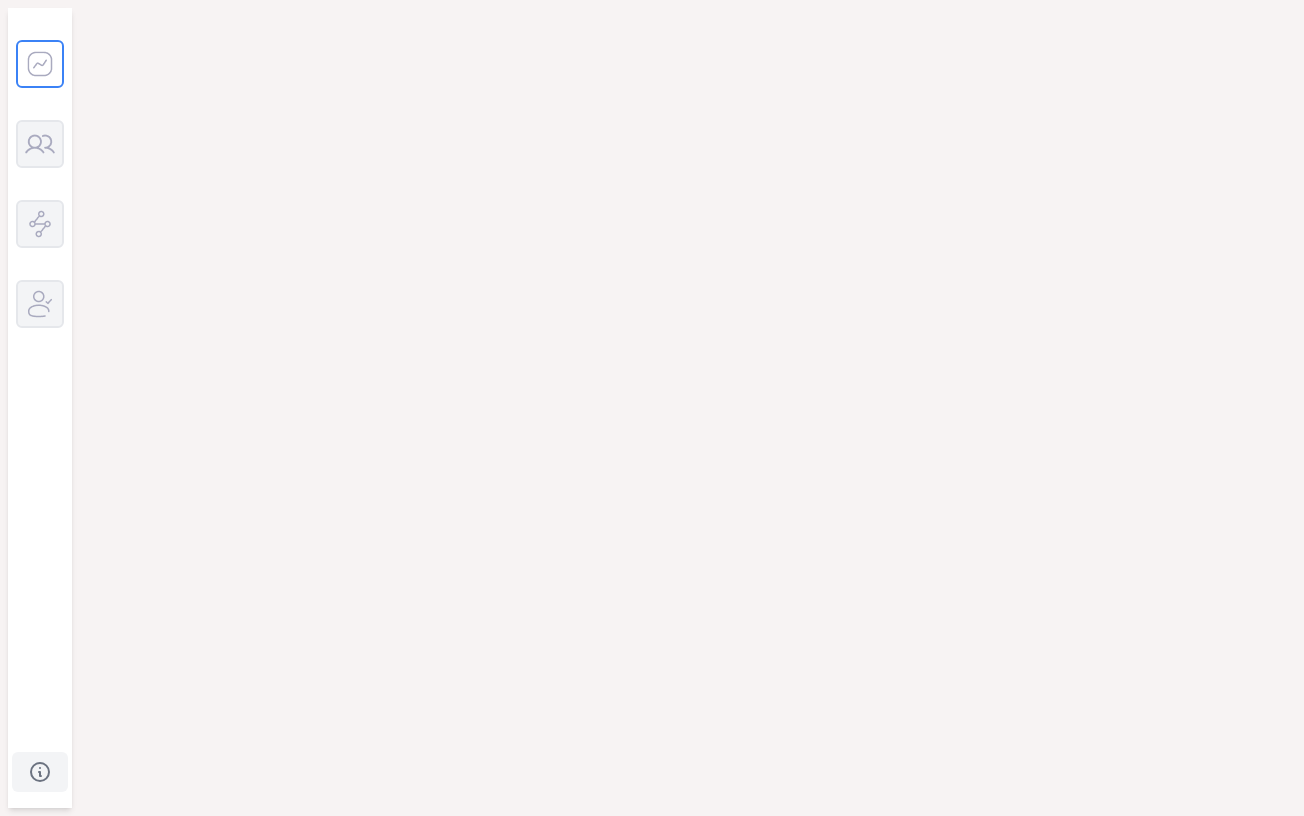
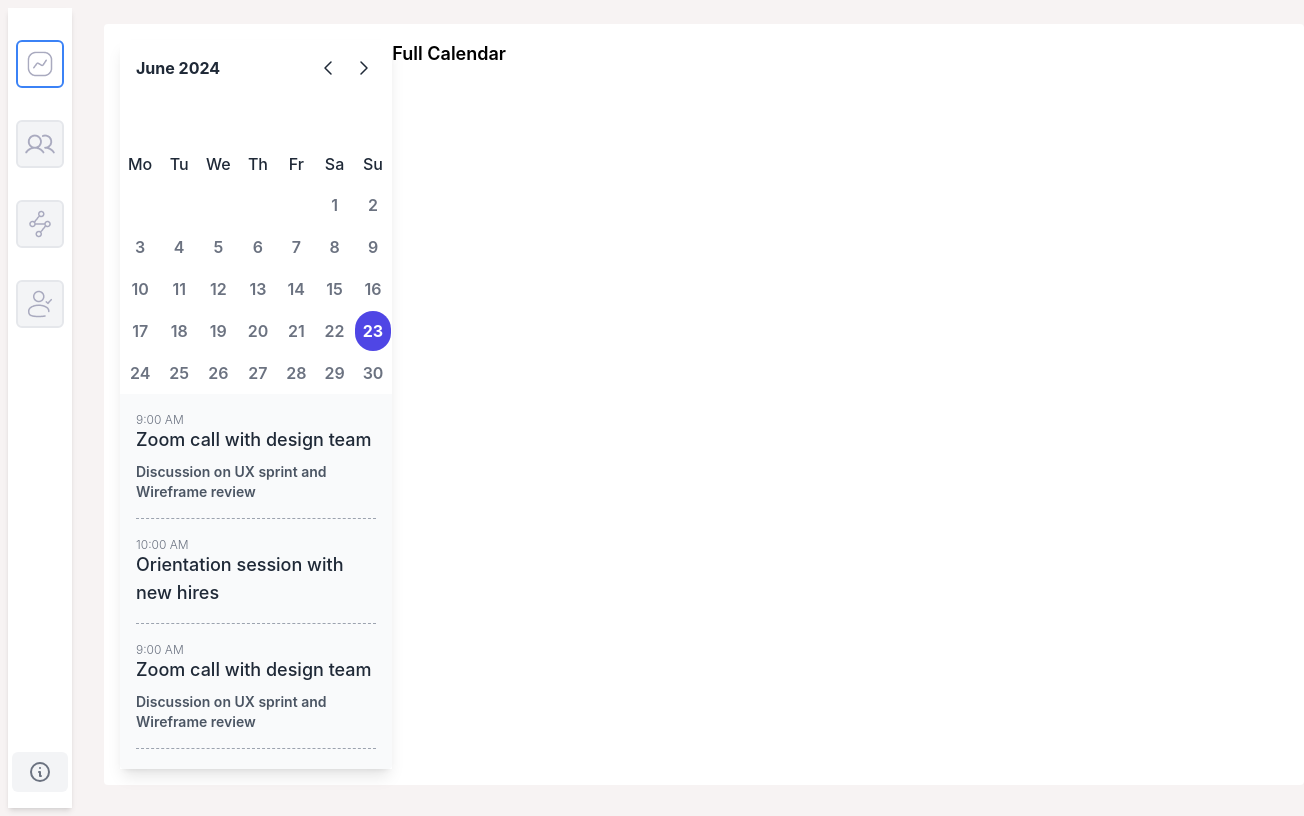
Before and after one commit to smitkevadiya50/CRM, a React (Create React App) app: page /calendar-dashboard in a window 1280 px wide. Before the commit this address had no page. Shown: the whole page, 1304 px wide, since content can reach past the window. Built offline with nearby package versions, Linux system fonts and the light colour scheme.

Commit message:
Design Calendar for the event

```diff
--- a/src/App.js
+++ b/src/App.js
@@ -5,6 +5,7 @@ import EmpDashboard from './component/EmpDashboard';
 import SiteDashboard from './component/SiteDashboard';
 import Dashboard from './component/Dashboard';
 import AttendanceDashboard from './component/AttendanceDashboard';
+import CalendarDashboard from './component/CalendarDashboard';
 
 function App() {
   return (
@@ -24,7 +25,6 @@ function App() {
               icon: '/assets/site.png',
               to: '/site-dashboard'
             },
-            ,
             {
               icon: '/assets/attendance.png',
               to: '/attendance-dashboard'
@@ -37,6 +37,7 @@ function App() {
             <Route path="/emp-dashboard" element={<EmpDashboard />} />
             <Route path="/site-dashboard" element={<SiteDashboard />} />
             <Route path="/attendance-dashboard" element={<AttendanceDashboard />} />
+            <Route path="/calendar-dashboard" element={<CalendarDashboard />} />
           </Routes>
         </div>
       </div>
--- /dev/null
+++ b/src/component/CalendarDashboard.jsx
@@ -0,0 +1,172 @@
+import React, { useState } from 'react';
+
+const CalendarDashboard = () => {
+  const [currentDate, setCurrentDate] = useState(new Date());
+  const [selectedDate, setSelectedDate] = useState(null);
+
+  const months = [
+    'January', 'February', 'March', 'April', 'May', 'June',
+    'July', 'August', 'September', 'October', 'November', 'December'
+  ];
+
+  const daysOfWeek = ['Mo', 'Tu', 'We', 'Th', 'Fr', 'Sa', 'Su'];
+
+  const handlePreviousMonth = () => {
+    setCurrentDate(new Date(currentDate.getFullYear(), currentDate.getMonth() - 1));
+  };
+
+  const handleNextMonth = () => {
+    setCurrentDate(new Date(currentDate.getFullYear(), currentDate.getMonth() + 1));
+  };
+
+  const handleDateClick = (day) => {
+    const selected = new Date(currentDate.getFullYear(), currentDate.getMonth(), day);
+    setSelectedDate(selected);
+    console.log(selected.toDateString());
+  };
+
+  const renderDaysOfWeek = () => {
+    return daysOfWeek.map((day, index) => (
+      <th key={index} className="px-2 py-2">
+        <div className="w-full flex justify-center">
+          <p className="text-base font-medium text-center text-gray-800">{day}</p>
+        </div>
+      </th>
+    ));
+  };
+
+  const renderCalendarDays = () => {
+    const year = currentDate.getFullYear();
+    const month = currentDate.getMonth();
+    const firstDayOfMonth = new Date(year, month, 1).getDay();
+    const daysInMonth = new Date(year, month + 1, 0).getDate();
+
+    const today = new Date();
+    const isToday = (day) => {
+      return (
+        day === today.getDate() &&
+        month === today.getMonth() &&
+        year === today.getFullYear()
+      );
+    };
+
+    const isSelectedDate = (day) => {
+      return (
+        selectedDate &&
+        day === selectedDate.getDate() &&
+        month === selectedDate.getMonth() &&
+        year === selectedDate.getFullYear()
+      );
+    };
+
+    const calendarDays = [];
+    let week = [];
+
+    // Fill the first week with empty cells if the month does not start on Monday
+    for (let i = 1; i < firstDayOfMonth; i++) {
+      week.push(<td key={`empty-start-${i}`} className="px-2 py-2"></td>);
+    }
+
+    for (let day = 1; day <= daysInMonth; day++) {
+      if (week.length === 7) {
+        calendarDays.push(<tr key={`week-${calendarDays.length}`}>{week}</tr>);
+        week = [];
+      }
+      week.push(
+        <td key={day} className="">
+          <div
+            className={`cursor-pointer flex w-full justify-center p-2 ${
+              isToday(day) ? 'bg-indigo-600 text-white rounded-full' : ''
+            } ${isSelectedDate(day) ? 'bg-indigo-200 rounded-full text-white' : ''}`}
+            onClick={() => handleDateClick(day)}
+          >
+            <p className={`text-base ${isToday(day) ? 'font-bold' : 'text-gray-500'}`}>{day}</p>
+          </div>
+        </td>
+      );
+    }
+
+    // Fill the last week with empty cells if needed
+    while (week.length < 7) {
+      week.push(<td key={`empty-end-${week.length}`} className="px-2 py-2"></td>);
+    }
+    calendarDays.push(<tr key={`week-${calendarDays.length}`}>{week}</tr>);
+
+    return calendarDays;
+  };
+
+  return (
+    <div className="w-full bg-white p-4 mx-8 mb-4 mt-4 rounded text-lg font-semibold flex">
+      <div>
+        <div className="flex items-center justify-center">
+          <div className="max-w-sm w-full shadow-lg">
+            <div className="bg-white rounded-t">
+              <div className="px-4 py-4 flex items-center justify-between">
+                <span tabIndex="0" className="focus:outline-none text-base font-bold text-gray-800">
+                  {months[currentDate.getMonth()]} {currentDate.getFullYear()}
+                </span>
+                <div className="flex items-center">
+                  <button
+                    aria-label="calendar backward"
+                    onClick={handlePreviousMonth}
+                    className="focus:text-gray-400 hover:text-gray-400 text-gray-800"
+                  >
+                    <svg xmlns="http://www.w3.org/2000/svg" className="icon icon-tabler icon-tabler-chevron-left" width="24" height="24" viewBox="0 0 24 24" strokeWidth="1.5" stroke="currentColor" fill="none" strokeLinecap="round" strokeLinejoin="round">
+                      <path stroke="none" d="M0 0h24v24H0z" fill="none" />
+                      <polyline points="15 6 9 12 15 18" />
+                    </svg>
+                  </button>
+                  <button
+                    aria-label="calendar forward"
+                    onClick={handleNextMonth}
+                    className="focus:text-gray-400 hover:text-gray-400 ml-3 text-gray-800"
+                  >
+                    <svg xmlns="http://www.w3.org/2000/svg" className="icon icon-tabler icon-tabler-chevron-right" width="24" height="24" viewBox="0 0 24 24" strokeWidth="1.5" stroke="currentColor" fill="none" strokeLinecap="round" strokeLinejoin="round">
+                      <path stroke="none" d="M0 0h24v24H0z" fill="none" />
+                      <polyline points="9 6 15 12 9 18" />
+                    </svg>
+                  </button>
+                </div>
+              </div>
+              <div className="flex items-center justify-between pt-12 overflow-x-auto">
+                <table className="w-full">
+                  <thead>
+                    <tr>
+                      {renderDaysOfWeek()}
+                    </tr>
+                  </thead>
+                  <tbody>
+                    {renderCalendarDays()}
+                  </tbody>
+                </table>
+              </div>
+            </div>
+            <div className="py-5 bg-gray-50 rounded-b">
+              <div className="px-4">
+                <div className="border-b pb-4 border-gray-400 border-dashed">
+                  <p className="text-xs font-light leading-3 text-gray-500">9:00 AM</p>
+                  <a tabIndex="0" className="focus:outline-none text-lg font-medium leading-5 text-gray-800 mt-2">Zoom call with design team</a>
+                  <p className="text-sm pt-2 text-gray-600">Discussion on UX sprint and Wireframe review</p>
+                </div>
+                <div className="border-b pb-4 border-gray-400 border-dashed pt-5">
+                  <p className="text-xs font-light leading-3 text-gray-500">10:00 AM</p>
+                  <a tabIndex="0" className="focus:outline-none text-lg font-medium leading-5 text-gray-800 mt-2">Orientation session with new hires</a>
+                </div>
+                <div className="border-b pb-4 border-gray-400 border-dashed pt-5">
+                  <p className="text-xs font-light leading-3 text-gray-500">9:00 AM</p>
+                  <a tabIndex="0" className="focus:outline-none text-lg font-medium leading-5 text-gray-800 mt-2">Zoom call with design team</a>
+                  <p className="text-sm pt-2 text-gray-600">Discussion on UX sprint and Wireframe review</p>
+                </div>
+              </div>
+            </div>
+          </div>
+        </div>
+      </div>
+      <div className="w-full">
+        Full Calendar
+      </div>
+    </div>
+  );
+}
+
+export default CalendarDashboard;
```
Also changed, not shown: src/component/Dashboard.jsx (+32 -92 lines).
